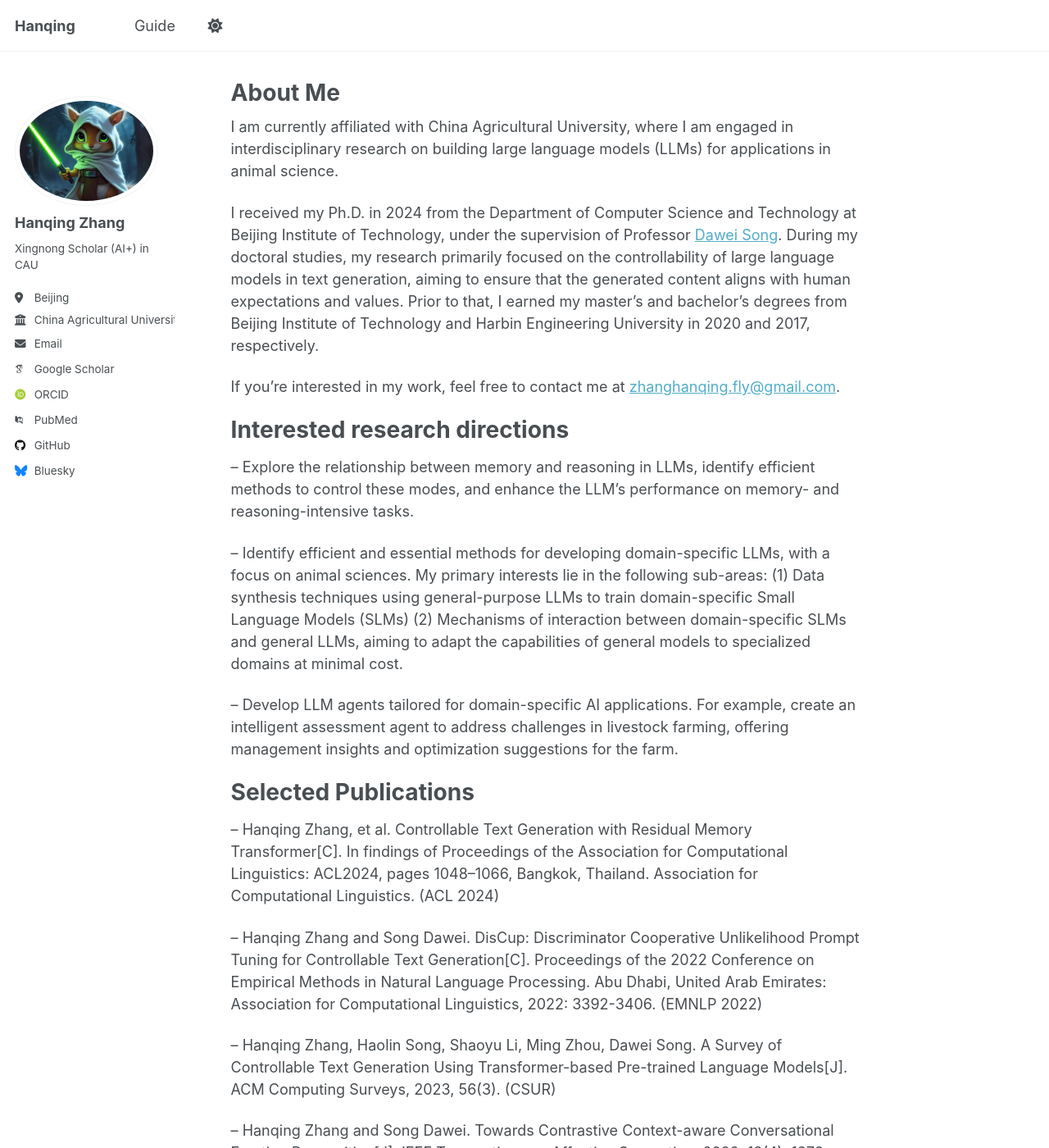
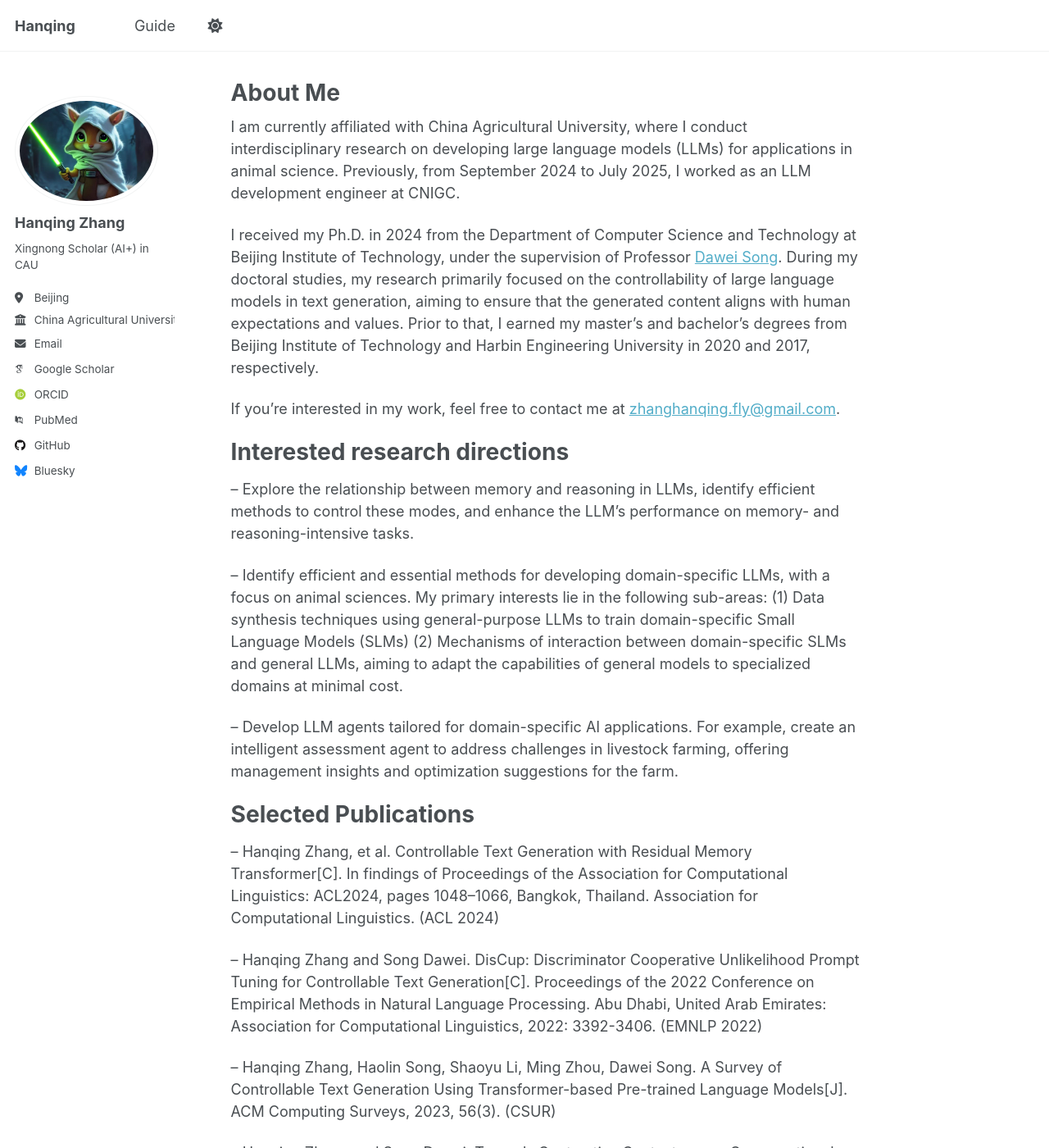
Before and after one commit to littlehacker26/hanqing.github.io, a Jekyll site: the page built from _pages/about.md, in a window 1280 px wide and 1400 px high. Shown: the whole window at 82% size. Built offline with Jekyll 4.4.1, drawn with Linux system fonts in a browser that asks for light colours; some web fonts are replaced; a script that is not in the unit is left out; some of the changed text lies outside the part shown.

Commit message:
Update about.md

```diff
--- a/_pages/about.md
+++ b/_pages/about.md
@@ -7,7 +7,7 @@ redirect_from:
   - /about.html
 ---
 
-I am currently affiliated with China Agricultural University, where I am engaged in interdisciplinary research on building large language models (LLMs) for applications in animal science.
+I am currently affiliated with China Agricultural University, where I conduct interdisciplinary research on developing large language models (LLMs) for applications in animal science. Previously, from September 2024 to July 2025, I worked as an LLM development engineer at CNIGC.
 
 I received my Ph.D. in 2024 from the Department of Computer Science and Technology at Beijing Institute of Technology, under the supervision of Professor [Dawei Song](https://scholar.google.com.hk/citations?user=PCTA8yAAAAAJ&hl=zh-CN). During my doctoral studies, my research primarily focused on the controllability of large language models in text generation, aiming to ensure that the generated content aligns with human expectations and values. Prior to that, I earned my master's and bachelor's degrees from Beijing Institute of Technology and Harbin Engineering University in 2020 and 2017, respectively.
 
```
Also changed, not shown: other parts of _pages/about.md (+1 -1 lines).
